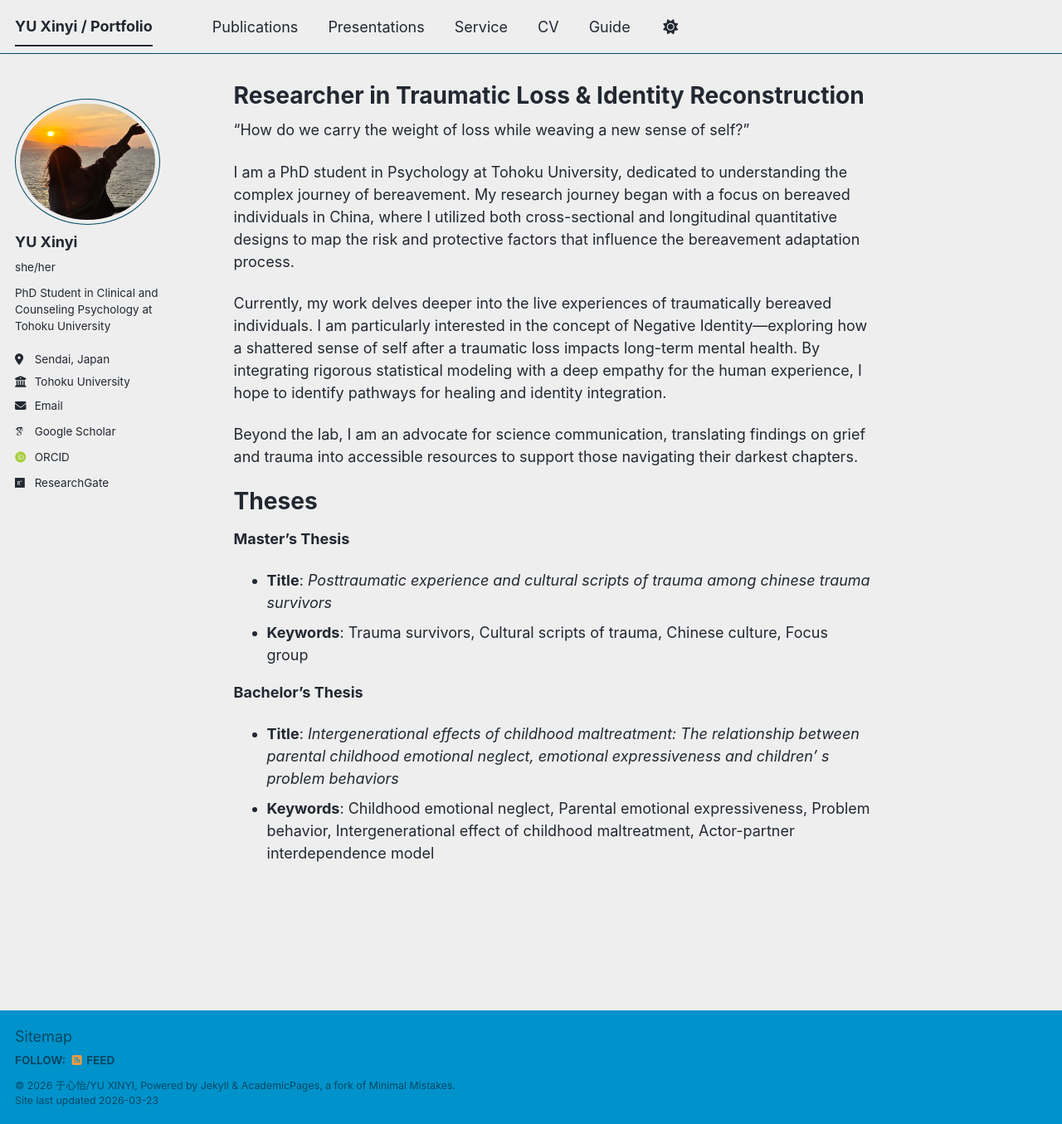
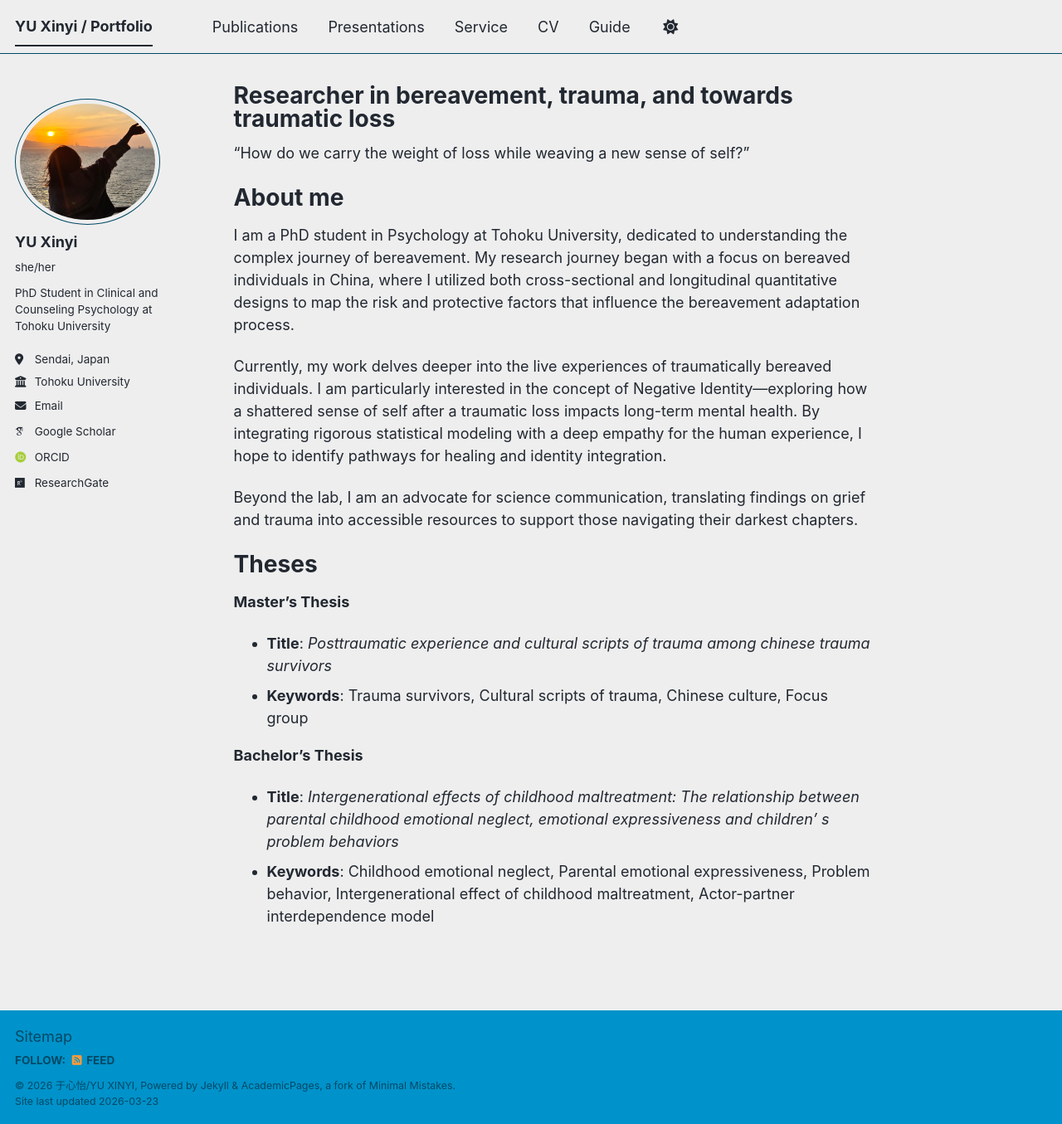
Before and after one commit to north119/north119.github.io, a Jekyll site: the page built from _pages/about.md, in a window 1280 px wide and 1355 px high. Shown: the whole window at 83% size. Built offline with Jekyll 4.4.1, drawn with Linux system fonts in a browser that asks for light colours; some web fonts are replaced; a script bundle is joined from its source files by our own code; library files that are not in the unit come from our copies.

Commit message:
Update about.md

```diff
--- a/_pages/about.md
+++ b/_pages/about.md
@@ -1,6 +1,6 @@
 ---
 permalink: /
-title: "Researcher in Traumatic Loss & Identity Reconstruction"
+title: "Researcher in **bereavement**, **trauma**, and towards **traumatic loss**"
 author_profile: true
 redirect_from:
   - /about/
@@ -9,6 +9,9 @@ redirect_from:
 
 "How do we carry the weight of loss while weaving a new sense of self?"
 
+
+About me
+======
 I am a PhD student in Psychology at Tohoku University, dedicated to understanding the complex journey of bereavement. My research journey began with a focus on bereaved individuals in China, where I utilized both cross-sectional and longitudinal quantitative designs to map the risk and protective factors that influence the bereavement adaptation process.
 
 Currently, my work delves deeper into the live experiences of traumatically bereaved individuals. I am particularly interested in the concept of Negative Identity—exploring how a shattered sense of self after a traumatic loss impacts long-term mental health. By integrating rigorous statistical modeling with a deep empathy for the human experience, I hope to identify pathways for healing and identity integration.
```
